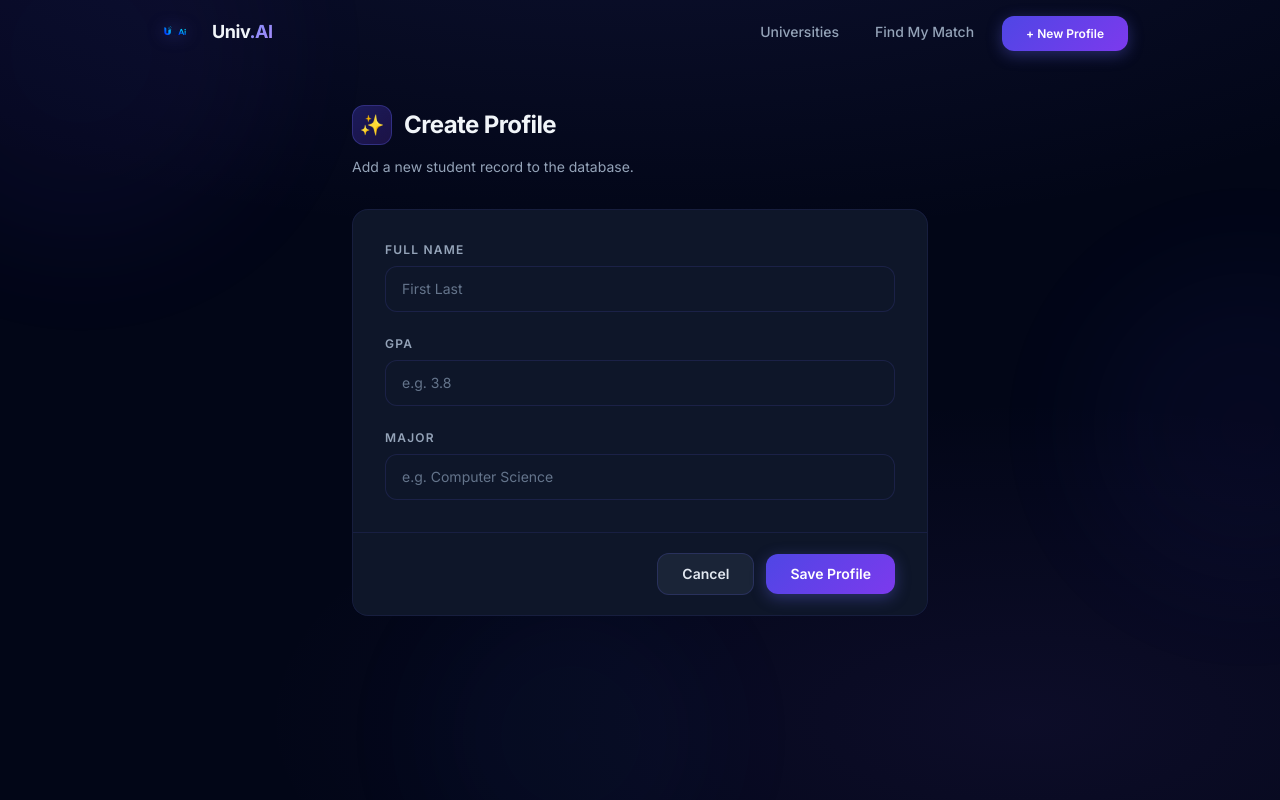
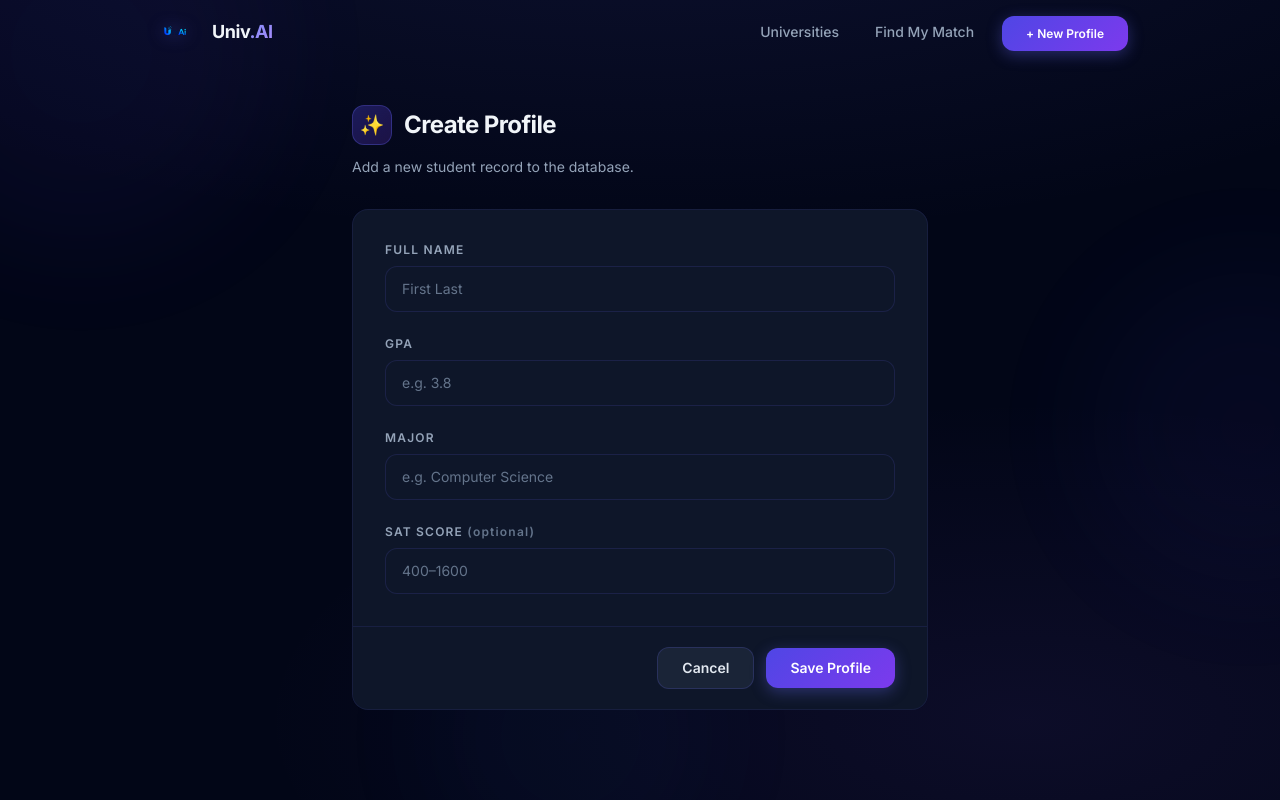
Before and after one commit to MoninSao/UnivAI-Mern, a React (Vite) app in the folder client/: page /create in a window 1280 px wide. Built offline with nearby package versions, Linux system fonts and the light colour scheme; no server answers.

Commit message:
Added sat score to the user profile in FE and BE to allow GPT to have a better context

```diff
--- a/client/src/components/Profile.jsx
+++ b/client/src/components/Profile.jsx
@@ -13,6 +13,7 @@ export default function Profile(){
         name: "",
         gpa: "",
         major:"",
+        satScore: "",
     });
 
     // isNew tracks whether this is a CREATE (true) or EDIT (false) operation.
@@ -104,7 +105,7 @@ export default function Profile(){
         console.error('[Profile] Fetch error:', error);
         } finally {
         console.log("[Profile] finally block reached — navigating to /");
-            setForm({ name: "", gpa: "", major: ""});
+            setForm({ name: "", gpa: "", major: "", satScore: ""});
             navigate("/");
         }
     }
@@ -200,6 +201,26 @@ export default function Profile(){
               onChange={(e) => updateForm({ major: e.target.value })}
             />
           </motion.div>
+
+          {/* SAT Score */}
+          <motion.div
+            initial={{ opacity: 0, x: -10 }}
+            animate={{ opacity: 1, x: 0 }}
+            transition={{ delay: 0.25 }}
+          >
+            <label htmlFor="satScore" className="block text-xs font-semibold text-slate-400 uppercase tracking-widest mb-2">
+              SAT Score <span className="normal-case text-slate-500">(optional)</span>
+            </label>
+            <input
+              type="number"
+              name="satScore"
+              id="satScore"
+              className="input-field"
+              placeholder="400–1600"
+              value={form.satScore}
+              onChange={(e) => updateForm({ satScore: e.target.value })}
+            />
+          </motion.div>
         </div>
 
         {/* Footer actions */}
--- a/client/src/components/ProfileList.jsx
+++ b/client/src/components/ProfileList.jsx
@@ -15,7 +15,7 @@ const avatarGradients = [
 
 const statItems = (profile) => [
   { label: "GPA", value: profile.gpa },
-  { label: "SAT", value: profile.sat_score },
+  { label: "SAT", value: profile.satScore },
   { label: "ACT", value: profile.act_score },
 ];
 
--- a/client/src/components/Recommendations.jsx
+++ b/client/src/components/Recommendations.jsx
@@ -158,6 +158,12 @@ export default function Recommendations() {
               {profile.major}
               <span className="mx-1.5 text-slate-700">·</span>
               GPA {profile.gpa}
+              {profile.satScore && (
+                <>
+                  <span className="mx-1.5 text-slate-700">·</span>
+                  SAT {profile.satScore}
+                </>
+              )}
             </p>
           </div>
         </div>
```
Also changed, not shown: 2 other files (tests, documents, lock files or other folders).
